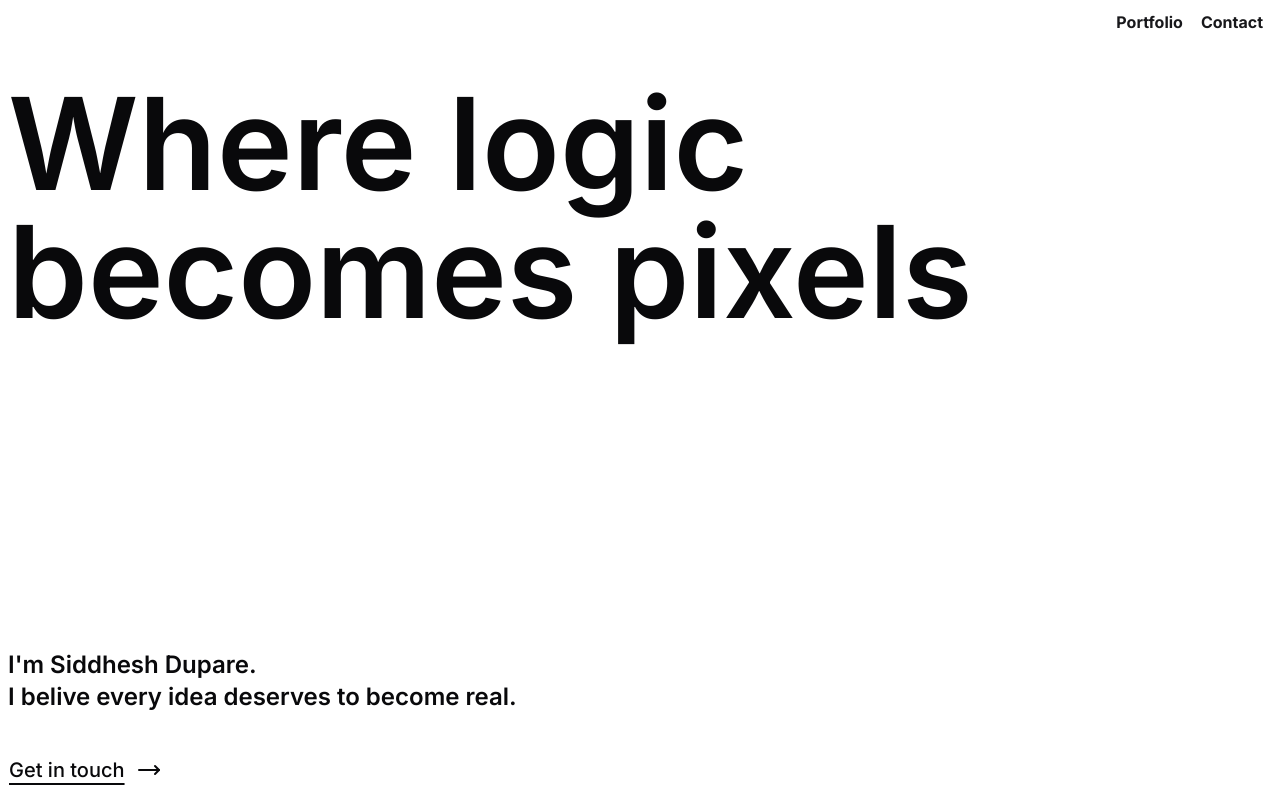
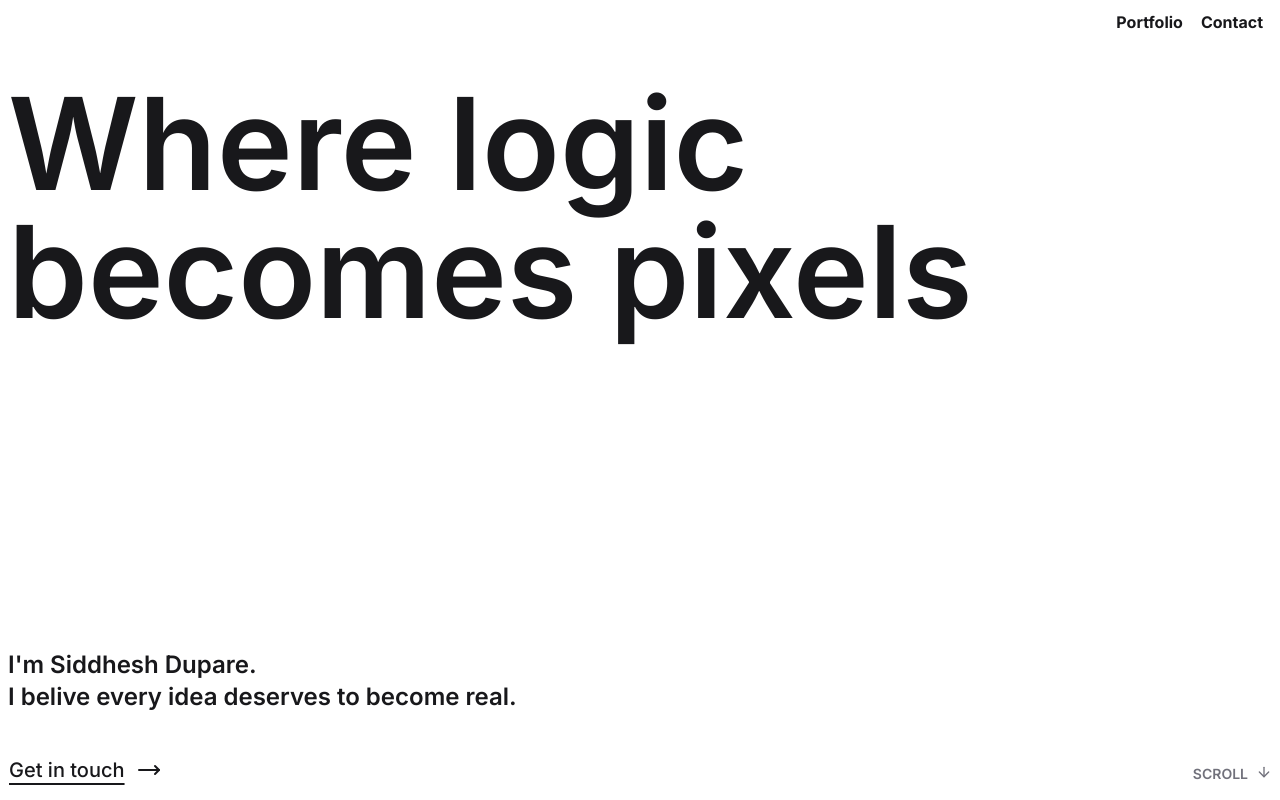
Before and after one commit to Siddhesh-Dupare/port, a Next.js app: page / in a window 1280 px wide. Shown: the top 800 px of the page. Built offline with nearby package versions, Linux system fonts and the light colour scheme.

Commit message:
Added scroll label at bottom right

```diff
--- a/components/sections/hero/Hero.tsx
+++ b/components/sections/hero/Hero.tsx
@@ -1,11 +1,11 @@
 
-import { MoveRight } from "lucide-react"
+import { MoveRight, ArrowDown } from "lucide-react"
 
 import { Button } from "@/components/ui/button"
 
 export default function Hero() {
   return (
-    <div className="relative h-full mx-2">
+    <div className="relative h-full mx-2 text-primary">
       <div className="text-6xl sm:text-9xl">
         <p>Where logic</p>
         <p>becomes pixels</p>
@@ -22,6 +22,12 @@ export default function Hero() {
           <MoveRight className="ml-2 size-6" />
         </Button>
       </div>
+      <div className="absolute bottom-0 right-0 text-sm text-muted-foreground pr-0 mb-4">
+        <span className="flex gap-2">
+          SCROLL
+          <ArrowDown className="size-4" />
+        </span>
+      </div>
     </div>
   )
 }
```
